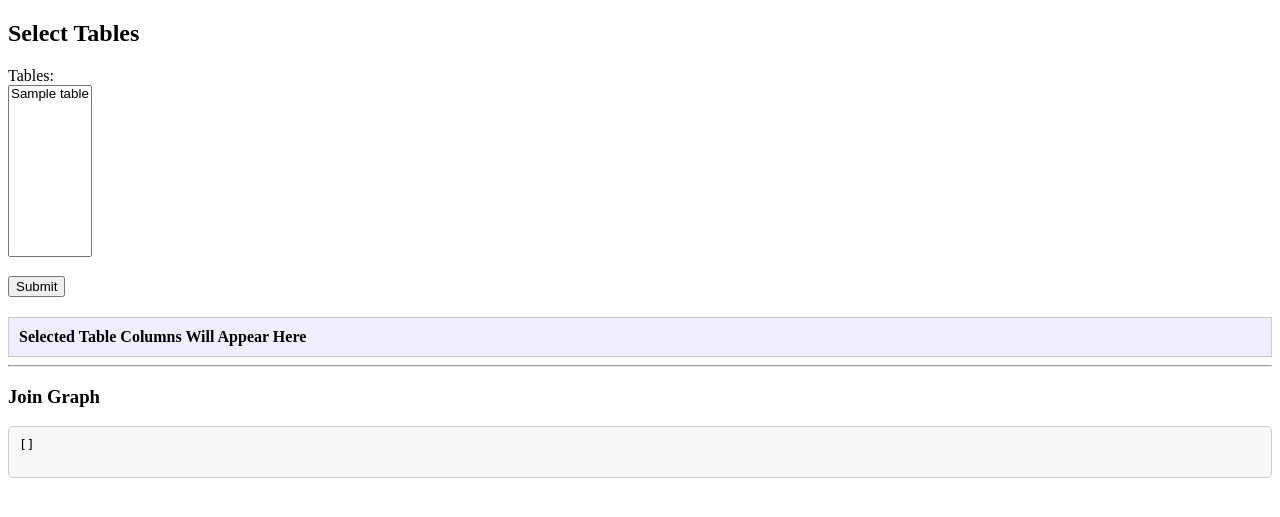
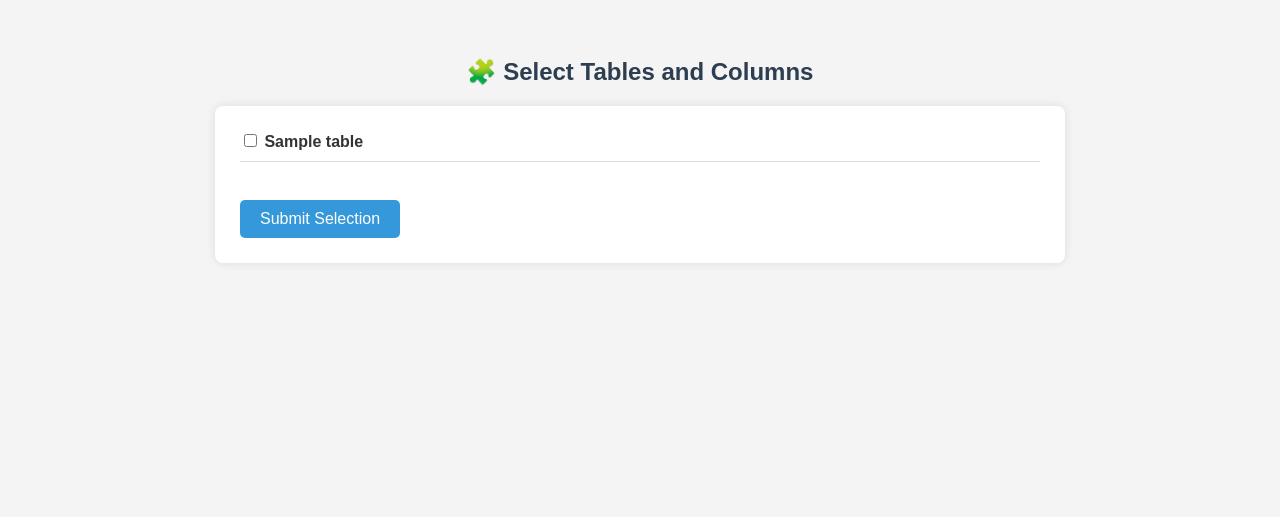
Before and after one commit to Praveenchoudari01/Dynamic_DQBE, a Flask app: template templates/table_selector.html in a window 1280 px wide. Shown: the top 517 px of the page. Run offline with Flask 3, Linux system fonts and the light colour scheme; the template is opened without the code that fills it: most values are stand-ins (such as "Sample title", 1, 10 or a date in 2020).

Commit message:
started working dynamic query building

```diff
--- a/app.py
+++ b/app.py
@@ -1,6 +1,5 @@
 from flask import Flask, render_template, request, redirect
 from sqlalchemy import create_engine, inspect, MetaData, Table
-import json
 
 app = Flask(__name__)
 join_graph = {}
@@ -25,34 +24,38 @@ def build_join_graph_and_schema(database):
     join_graph_json = {}
     schema_json = {}
 
-    for table in all_tables:
-        join_graph_json[table] = {}
-        schema_json[table] = {
-            "columns": [col["name"] for col in inspector.get_columns(table)]
-        }
+    with engine.connect() as conn:
+        for table_name, table_obj in all_tables.items():
+            # ✅ Check if the table has any data
+            result = conn.execute(f"SELECT COUNT(*) FROM `{table_name}`")
+            row_count = result.scalar()
 
-        fks = inspector.get_foreign_keys(table)
-        for fk in fks:
-            referred_table = fk["referred_table"]
-            from_col = fk["constrained_columns"][0]
-            to_col = fk["referred_columns"][0]
+            if row_count == 0:
+                continue  # Skip empty tables
 
-            # Forward join
-            join_graph_json[table][referred_table] = f"{table}.{from_col} = {referred_table}.{to_col}"
+            # ✅ Build schema info (columns)
+            schema_json[table_name] = {
+                "columns": [col["name"] for col in inspector.get_columns(table_name)]
+            }
 
-            # Reverse join
-            if referred_table not in join_graph_json:
-                join_graph_json[referred_table] = {}
-            if table not in join_graph_json[referred_table]:
-                join_graph_json[referred_table][table] = f"{referred_table}.{to_col} = {table}.{from_col}"
+            # ✅ Build join graph
+            join_graph_json[table_name] = {}
+            fks = inspector.get_foreign_keys(table_name)
+            for fk in fks:
+                referred_table = fk["referred_table"]
+                from_col = fk["constrained_columns"][0]
+                to_col = fk["referred_columns"][0]
 
-    # Optional: Save for debugging
-    with open("join_graph.json", "w") as f:
-        json.dump(join_graph_json, f, indent=4)
+                # Forward join
+                join_graph_json[table_name][referred_table] = f"{table_name}.{from_col} = {referred_table}.{to_col}"
+
+                # Reverse join
+                if referred_table not in join_graph_json:
+                    join_graph_json[referred_table] = {}
+                if table_name not in join_graph_json[referred_table]:
+                    join_graph_json[referred_table][table_name] = f"{referred_table}.{to_col} = {table_name}.{from_col}"
 
     return join_graph_json, schema_json
-
-
 
 @app.route("/", methods=["GET", "POST"])
 def select_database():
@@ -60,24 +63,20 @@ def select_database():
         dbname = request.form.get("database")
         global join_graph, schema_info
         join_graph, schema_info = build_join_graph_and_schema(dbname)
-        return redirect("/select_tables")
+        return redirect("/select")
     return render_template("db_input.html")
 
+@app.route("/select", methods=["GET"])
+def select():
+    if not schema_info:
+        return redirect("/")
+    return render_template("column_selector.html", schema=schema_info)
 
-@app.route("/select_tables", methods=["GET"])
-def select_tables():
-    if not join_graph:
-        return redirect("/")
-    tables = list(join_graph.keys())
-    return render_template("table_selector.html", tables=tables, join_graph=join_graph, schema=schema_info)
-
-
-@app.route("/submit_tables", methods=["POST"])
-def submit_tables():
-    selected_tables = request.form.getlist("tables")
-    print("User selected tables:", selected_tables)
-    return f"<h3>You selected: {', '.join(selected_tables)}</h3><a href='/'>🔙 Start Over</a>"
-
+@app.route("/submit", methods=["POST"])
+def submit():
+    selected_columns = request.form.getlist("columns")
+    selected_tables = list(set(col.split('.')[0] for col in selected_columns))
+    return render_template("results.html", tables=selected_tables, columns=selected_columns)
 
 if __name__ == "__main__":
     app.run(debug=True)
--- a/templates/db_input.html
+++ b/templates/db_input.html
@@ -4,11 +4,10 @@
     <title>Select Database</title>
 </head>
 <body>
-    <h2>Enter MySQL Database Name</h2>
+    <h2>Enter Database Name</h2>
     <form method="POST">
-        <label for="database">Database:</label>
         <input type="text" name="database" required>
-        <button type="submit">Generate Join Graph</button>
+        <button type="submit">Load Tables</button>
     </form>
 </body>
 </html>
--- a/templates/table_selector.html
+++ b/templates/table_selector.html
@@ -1,61 +1,93 @@
 <!DOCTYPE html>
-<html>
+<html lang="en">
 <head>
-    <title>Select Tables</title>
+    <meta charset="UTF-8">
+    <title>Select Tables and Columns</title>
     <style>
-        #columns {
-            margin-top: 20px;
-            background: #eef;
-            padding: 10px;
-            border: 1px solid #ccc;
+        body {
+            font-family: Arial, sans-serif;
+            background: #f4f4f4;
+            padding: 30px;
+            color: #333;
+        }
+
+        h2 {
+            text-align: center;
+            color: #2c3e50;
+        }
+
+        form {
+            max-width: 800px;
+            margin: auto;
+            background: #fff;
+            padding: 25px;
+            border-radius: 8px;
+            box-shadow: 0 0 10px rgba(0,0,0,0.1);
+        }
+
+        .table-group {
+            margin-bottom: 20px;
+            padding-bottom: 10px;
+            border-bottom: 1px solid #ddd;
+        }
+
+        .table-label {
+            font-weight: bold;
+            font-size: 16px;
+            cursor: pointer;
+        }
+
+        .column-list {
+            margin-top: 10px;
+            margin-left: 20px;
+            display: none;
+        }
+
+        input[type="submit"] {
+            background: #3498db;
+            color: white;
+            border: none;
+            padding: 10px 20px;
+            font-size: 16px;
+            cursor: pointer;
+            border-radius: 5px;
+        }
+
+        input[type="submit"]:hover {
+            background: #2980b9;
         }
     </style>
 </head>
 <body>
-    <h2>Select Tables</h2>
+    <h2>🧩 Select Tables and Columns</h2>
 
     <form method="POST" action="/submit_tables">
-        <label for="tables">Tables:</label><br>
-        <select name="tables" id="tables" multiple size="10">
-            {% for table in tables %}
-                <option value="{{ table }}">{{ table }}</option>
-            {% endfor %}
-        </select>
-        <br><br>
-        <button type="submit">Submit</button>
+        {% for table in tables %}
+            <div class="table-group">
+                <label class="table-label">
+                    <input type="checkbox" name="tables" value="{{ table }}" onchange="toggleColumns('{{ table }}')">
+                    {{ table }}
+                </label>
+
+                <div id="columns-{{ table }}" class="column-list">
+                    {% for col in schema[table]['columns'] %}
+                        <label>
+                            <input type="checkbox" name="columns" value="{{ table }}.{{ col }}"> {{ col }}
+                        </label><br>
+                    {% endfor %}
+                </div>
+            </div>
+        {% endfor %}
+
+        <br>
+        <input type="submit" value="Submit Selection">
     </form>
 
-    <div id="columns">
-        <strong>Selected Table Columns Will Appear Here</strong>
-    </div>
-
-    <hr>
-    <h3>Join Graph</h3>
-    <pre style="background:#f8f8f8; padding:10px; border:1px solid #ccc; border-radius:5px;">
-{{ join_graph | tojson(indent=4) }}
-    </pre>
-
     <script>
-        const schema = {{ schema | tojson }};
-        const selectBox = document.getElementById("tables");
-        const columnDisplay = document.getElementById("columns");
-
-        selectBox.addEventListener("change", () => {
-            const selected = Array.from(selectBox.selectedOptions).map(opt => opt.value);
-            columnDisplay.innerHTML = ""; // Clear previous
-
-            if (selected.length === 0) {
-                columnDisplay.innerHTML = "<strong>No table selected</strong>";
-                return;
-            }
-
-            selected.forEach(table => {
-                const columns = schema[table]?.columns || [];
-                const section = document.createElement("div");
-                section.innerHTML = `<strong>${table}:</strong> ${columns.join(", ")}`;
-                columnDisplay.appendChild(section);
-            });
-        });
+        function toggleColumns(table) {
+            const section = document.getElementById('columns-' + table);
+            section.style.display = section.style.display === 'none' ? 'block' : 'none';
+        }
     </script>
 </body>
 </html>
```
Also changed, not shown: templates/column_selector.html (added, +35 -0 lines), templates/results.html (added, +23 -0 lines).
